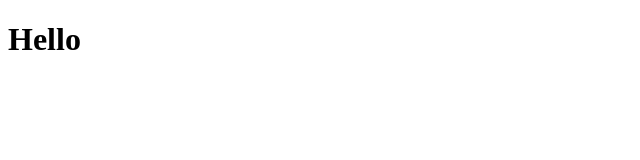
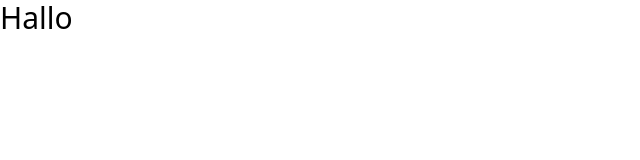
Before and after one commit to Maikel-vdb/DeepDive-Bingo, a website: page index.html in a window 1280 px wide. Shown: the whole page, without its empty margins (0-640 px from the left). Drawn offline with Linux system fonts and the light colour scheme.

Commit message:
Added Tailwind.css

```diff
--- a/index.html
+++ b/index.html
@@ -1,11 +1,12 @@
 <!DOCTYPE html>
 <html lang="en">
 <head>
-    <meta charset="UTF-8">
-    <meta name="viewport" content="width=device-width, initial-scale=1.0">
-    <title>Document</title>
+  <meta charset="UTF-8">
+  <meta name="viewport" content="width=device-width, initial-scale=1.0">
+  <title>Document</title>
+  <link rel="stylesheet" href="./src/output.css">
 </head>
 <body>
-    <h1>Hello</h1>
+  <h1 class="text-3xl">Hallo</h1>
 </body>
 </html>
--- /dev/null
+++ b/src/input.css
@@ -0,0 +1 @@
+@import "tailwindcss";
```
Also changed, not shown: package.json (added, +24 -0 lines), src/output.css (added), 1 other file.
